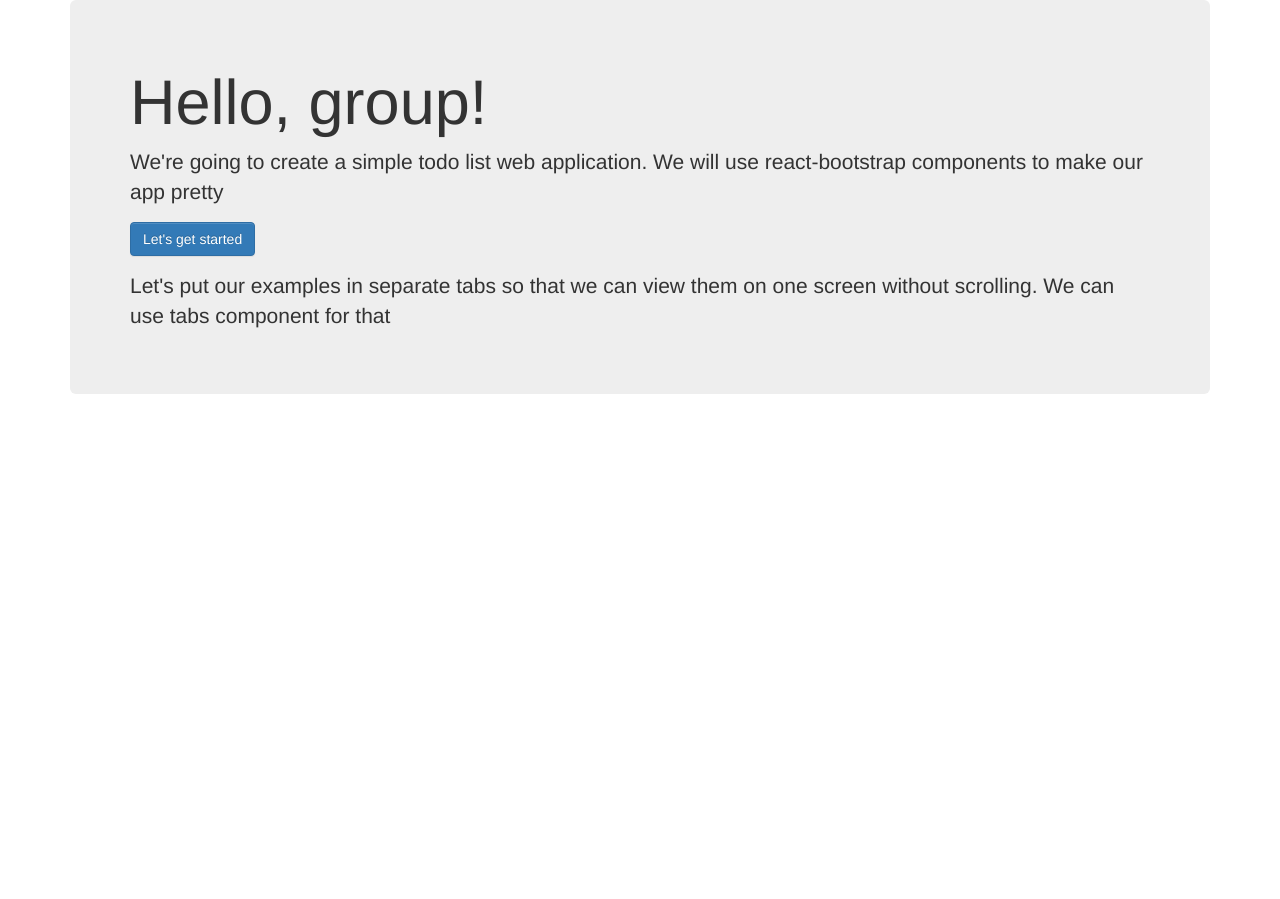
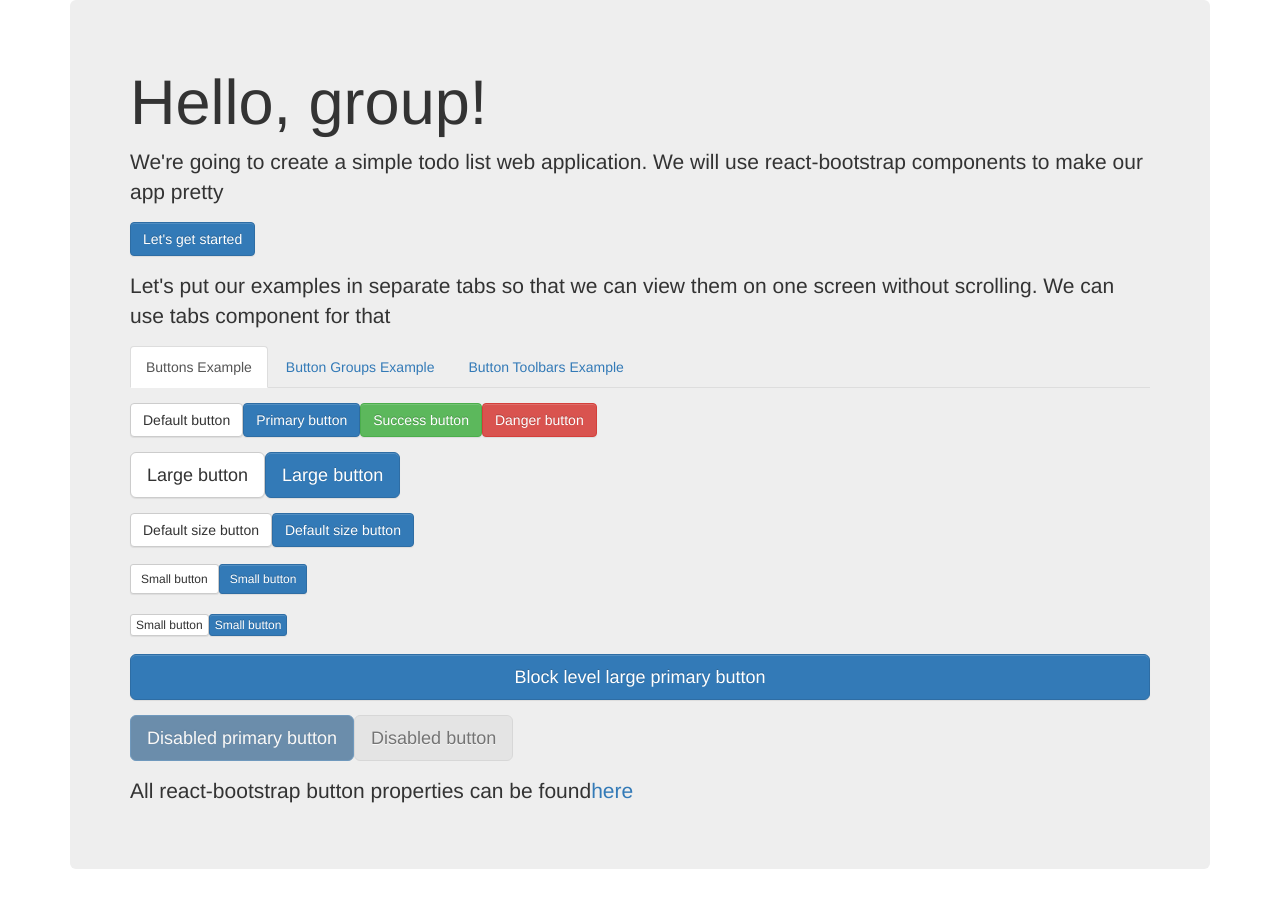
Before and after one commit to ktrz/todolist-react-app, a React (Create React App) app: page / in a window 1280 px wide. Before the commit the page ends 800 px from the top, so only its background shows below. Built offline with nearby package versions, Linux system fonts and the light colour scheme.

Commit message:
Examples split into tabs and added some simple styling

```diff
--- a/src/App.js
+++ b/src/App.js
@@ -1,5 +1,6 @@
 import React from 'react'
 import { Button, Jumbotron } from 'react-bootstrap'
+import { TabbedExamples } from './TabbedExamples'
 
 export const App = () => (
   <Jumbotron>
@@ -10,8 +11,9 @@ export const App = () => (
         Let's get started
       </Button>
     </p>
-    <p>Let's put our examples in separate tabs so that we can view them on one screen without scrolling. We can use tabs component for
-      that</p>
-
+    <p>
+      Let's put our examples in separate tabs so that we can view them on one screen without scrolling. We can use tabs component for that
+    </p>
+    <TabbedExamples/>
   </Jumbotron>
 )
--- /dev/null
+++ b/src/ButtonExample.css
@@ -0,0 +1,3 @@
+.button-example {
+  padding-top: 15px;
+}
--- a/src/ButtonExamples.js
+++ b/src/ButtonExample.js
@@ -1,8 +1,10 @@
+import './ButtonExample.css'
+
 import React from 'react'
-import { Button } from 'react-bootstrap';
+import { Button } from 'react-bootstrap'
 
-export const ButtonExamples = () => (
-  <div>
+export const ButtonExample = () => (
+  <div className="button-example">
     <p>
       <Button onClick={() => alert('I am default button')} tabIndex="1">
         Default button
@@ -55,7 +57,6 @@ export const ButtonExamples = () => (
       </Button>
     </p>
     <p>
-
       <Button bsStyle="primary" bsSize="large" disabled>
         Disabled primary button
       </Button>
--- /dev/null
+++ b/src/ButtonGroupExample.css
@@ -0,0 +1,11 @@
+.button-group-example {
+  padding-top: 15px;
+}
+
+.button-group-example > div {
+  margin-bottom: 15px;
+}
+
+.button-group-example > div:last-child {
+  margin-bottom: 0;
+}
--- a/src/ButtonGroupExample.js
+++ b/src/ButtonGroupExample.js
@@ -1,21 +1,23 @@
+import './ButtonGroupExample.css'
+
 import React from 'react'
 import { Button, ButtonGroup } from 'react-bootstrap'
 
 export const ButtonGroupExample = () => (
-  <div>
-    <p>
+  <div className="button-group-example">
+    <div>
       <ButtonGroup>
         <Button>First</Button>
         <Button>Second</Button>
         <Button>Third</Button>
       </ButtonGroup>
-    </p>
-    <p>
+    </div>
+    <div>
       <ButtonGroup>
         <Button>Default</Button>
         <Button bsStyle="info">Info</Button>
         <Button bsStyle="warning">Warning</Button>
       </ButtonGroup>
-    </p>
+    </div>
   </div>
 )
--- /dev/null
+++ b/src/ButtonToolbarExample.css
@@ -0,0 +1,11 @@
+.button-toolbar-example {
+  padding-top: 15px;
+}
+
+.button-toolbar-example > div {
+  margin-bottom: 15px;
+}
+
+.button-toolbar-example > div:last-child {
+  margin-bottom: 0;
+}
--- a/src/ButtonToolbarExample.js
+++ b/src/ButtonToolbarExample.js
@@ -1,21 +1,23 @@
+import './ButtonToolbarExample.css'
+
 import React from 'react'
 import { Button, ButtonToolbar } from 'react-bootstrap'
 
 export const ButtonToolbarExample = () => (
-  <div>
-    <p>
+  <div className="button-toolbar-example">
+    <div>
       <ButtonToolbar>
         <Button>First</Button>
         <Button>Second</Button>
         <Button>Third</Button>
       </ButtonToolbar>
-    </p>
-    <p>
+    </div>
+    <div>
       <ButtonToolbar>
         <Button>Default</Button>
         <Button bsStyle="primary">Primary</Button>
         <Button bsStyle="danger">Danger</Button>
       </ButtonToolbar>
-    </p>
+    </div>
   </div>
 )
--- /dev/null
+++ b/src/TabbedExamples.js
@@ -0,0 +1,19 @@
+import React from 'react'
+import { Tab, Tabs } from 'react-bootstrap'
+import { ButtonExample } from './ButtonExample'
+import { ButtonGroupExample } from './ButtonGroupExample'
+import { ButtonToolbarExample } from './ButtonToolbarExample'
+
+export const TabbedExamples = () => (
+  <Tabs defaultActiveKey={1} id="examples-tabs">
+    <Tab eventKey={1} title="Buttons Example">
+      <ButtonExample></ButtonExample>
+    </Tab>
+    <Tab eventKey={2} title="Button Groups Example">
+      <ButtonGroupExample/>
+    </Tab>
+    <Tab eventKey={3} title="Button Toolbars Example">
+      <ButtonToolbarExample/>
+    </Tab>
+  </Tabs>
+)
```
